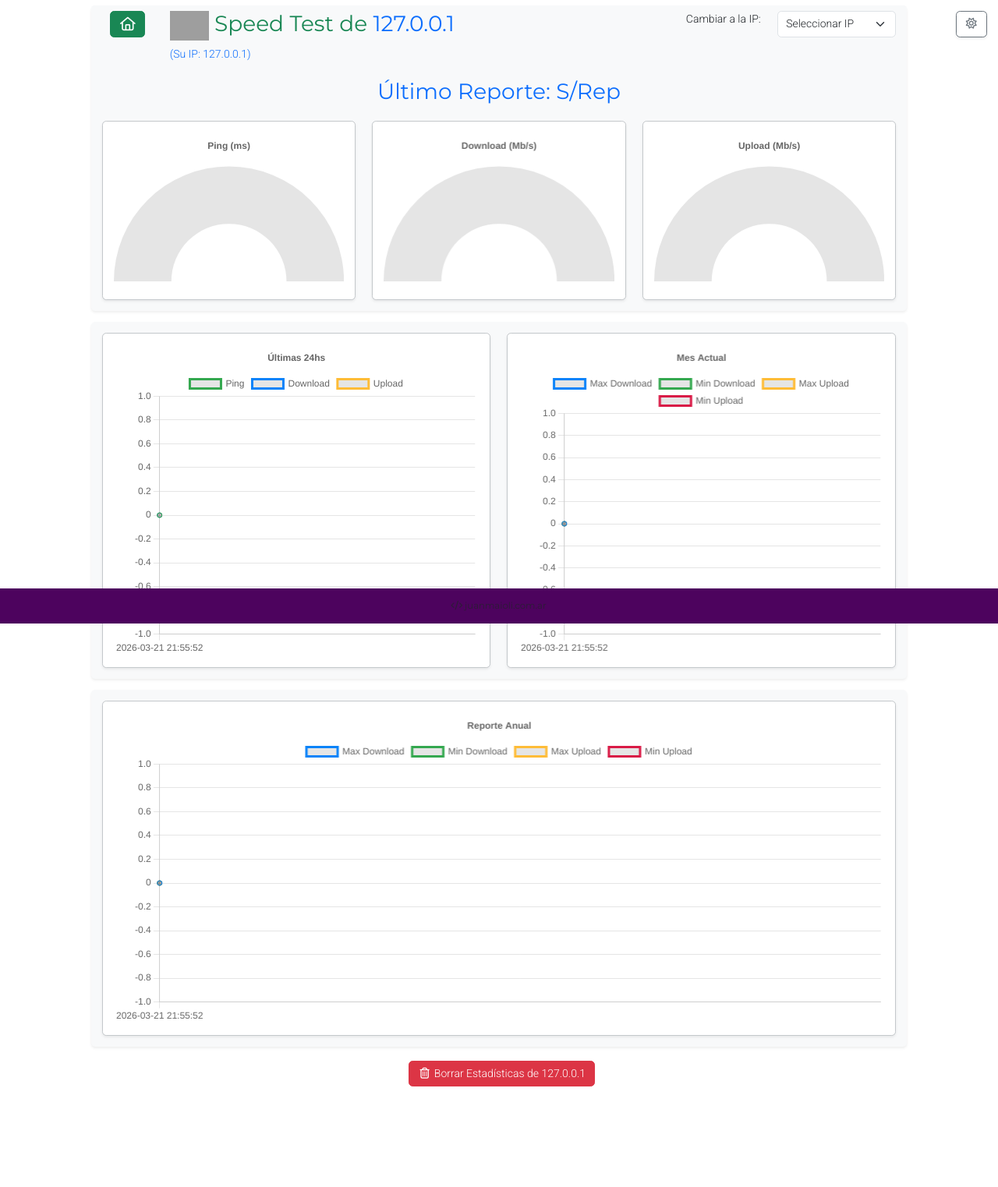
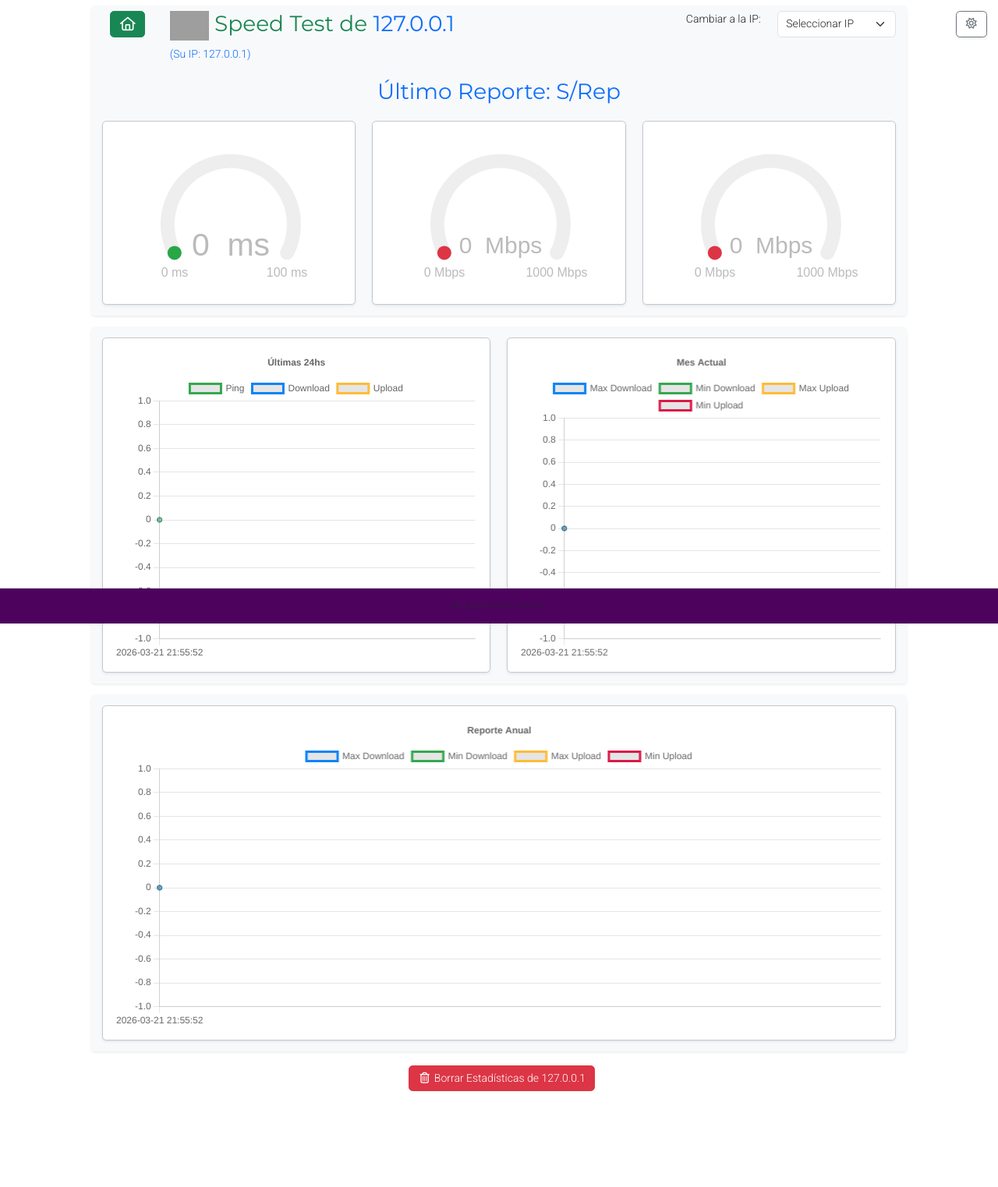
Before and after one commit to juanmaioli/speedtest, a PHP site: page /obj.php in a window 1280 px wide. Shown: the whole page at 78% size. Before the commit the page ends 1394 px from the top, so only its background shows below. Run offline with PHP 8.4, Linux system fonts and the light colour scheme; data that the repository does not hold is empty; grey boxes are pictures that could not be loaded.

Commit message:
✨ feat: Implementación de medidores radiales personalizados en obj.php usando gauge.js

```diff
--- /dev/null
+++ b/js/gauge.js
@@ -0,0 +1,112 @@
+
+/**
+ * Dibuja un gauge radial en un canvas.
+ * @param {string} id - ID del elemento canvas.
+ * @param {number} data - Valor actual a mostrar.
+ * @param {object} [options] - Opciones de configuración opcionales.
+ */
+function gaugeDraw(id, data, options = {}) {
+  const c = document.getElementById(id);
+  const ctx = c.getContext("2d");
+
+  // --- Configuración por defecto (Default Configuration) ---
+  const config = {
+    min: options.min !== undefined ? options.min : -50,
+    max: options.max !== undefined ? options.max : 50,
+    unit: options.unit || String.fromCharCode(176) + "C",
+    colors: options.colors || [
+      { max: 8, color: "#007BFF" },   // Azul
+      { max: 27, color: "#28A745" },  // Verde
+      { max: 30, color: "#FFC107" },  // Amarillo
+      { max: Infinity, color: "#DC3545" } // Rojo (Resto)
+    ]
+  };
+
+  // --- Dimensiones Dinámicas ---
+  const width = c.width;
+  const height = c.height;
+  const X = width / 2;
+  const Y = height / 1.7;
+  const minDimension = Math.min(width, height);
+  const outterRadius = minDimension * 0.45;
+  const innerRadius = outterRadius * 0.80;
+
+  // --- Limpieza ---
+  ctx.clearRect(0, 0, width, height);
+
+  // --- Lógica de Color ---
+  let activeColor = "#000";
+  const sortedColors = [...config.colors].sort((a, b) => a.max - b.max);
+
+  for (const range of sortedColors) {
+    if (data <= range.max) {
+      activeColor = range.color;
+      break;
+    }
+  }
+
+  // --- Lógica Matemática de Ángulos ---
+  const startAngle = Math.PI * 0.85;
+  const endAngle = Math.PI * 2.15;
+  const totalAngle = endAngle - startAngle;
+
+  const totalRange = config.max - config.min;
+  const progress = (data - config.min) / totalRange;
+  const clampedProgress = Math.max(0, Math.min(1, progress));
+
+  const currentAngle = startAngle + (totalAngle * clampedProgress);
+
+  // --- Renderizado de Texto Inteligente ---
+  let mainFontSize = Math.round(outterRadius * 0.45); // Base font size
+  const labelFontSize = Math.round(outterRadius * 0.18);
+
+  const mainText = data + " " + config.unit;
+
+  ctx.textAlign = "center";
+  ctx.textBaseline = "middle";
+  ctx.fillStyle = "#bbb";
+
+  // Ajuste automático de fuente para el texto principal
+  ctx.font = `${mainFontSize}px sans-serif`;
+  let textWidth = ctx.measureText(mainText).width;
+  const maxTextWidth = innerRadius * 1.5; // Espacio máximo disponible (aprox 1.5 veces el radio interior)
+
+  if (textWidth > maxTextWidth) {
+    // Escalar hacia abajo si excede el ancho
+    const scaleFactor = maxTextWidth / textWidth;
+    mainFontSize = Math.floor(mainFontSize * scaleFactor);
+    ctx.font = `${mainFontSize}px sans-serif`;
+  }
+
+  // Valor Principal
+  ctx.fillText(mainText, X, Y + (innerRadius * 0.4));
+
+  // Etiquetas Min/Max
+  ctx.font = `${labelFontSize}px sans-serif`;
+  ctx.fillText(config.min + config.unit, X - (outterRadius * 0.8), Y + (outterRadius * 0.7));
+  ctx.fillText(config.max + config.unit, X + (outterRadius * 0.8), Y + (outterRadius * 0.7));
+
+  // --- Renderizado de Arcos ---
+  setRadialGradient("#EEE", "#EEE");
+  drawDonut(startAngle, endAngle);
+
+  setRadialGradient(activeColor, activeColor);
+  drawDonut(startAngle, currentAngle);
+
+  // --- Funciones Auxiliares ---
+  function drawDonut(sRadian, eRadian){
+      ctx.beginPath();
+      ctx.strokeStyle = ctx.fillStyle;
+      ctx.lineWidth = outterRadius - innerRadius;
+      ctx.lineCap = "round";
+      ctx.arc(X, Y, (outterRadius + innerRadius) / 2, sRadian, eRadian, false);
+      ctx.stroke();
+  }
+
+  function setRadialGradient(sgc, bgc){
+      const grd = ctx.createRadialGradient(X, Y, innerRadius, X, Y, outterRadius);
+      grd.addColorStop(0, sgc);
+      grd.addColorStop(1, bgc);
+      ctx.fillStyle = grd;
+  }
+}
--- a/obj.php
+++ b/obj.php
@@ -238,17 +238,17 @@ include("header.php");
               </div>
             </div>
             <div class="row mt-3">
-              <div class="col-md-4">
+              <div class="col-md-4 text-center">
                 <div class="border border-secondary-subtle p-3 shadow-sm rounded bg-body">
                   <canvas id="gauge_ping" height="200"></canvas>
                 </div>
               </div>
-              <div class="col-md-4">
+              <div class="col-md-4 text-center">
                 <div class="border border-secondary-subtle p-3 shadow-sm rounded bg-body">
                   <canvas id="gauge_down" height="200"></canvas>
                 </div>
               </div>
-              <div class="col-md-4">
+              <div class="col-md-4 text-center">
                 <div class="border border-secondary-subtle p-3 shadow-sm rounded bg-body">
                   <canvas id="gauge_up" height="200"></canvas>
                 </div>
@@ -306,48 +306,43 @@ include("header.php");
     </div>
   </div>
   <br><br><br>
+  <script src="js/gauge.js"></script>
   <script>
-    // Configuración común para Gauges
-    const gaugeOptions = (title, max) => ({
-      type: 'doughnut',
-      data: {
-        datasets: [{
-          data: [0, max],
-          backgroundColor: ['rgba(10, 131, 249, 0.7)', 'rgba(0, 0, 0, 0.1)'],
-          borderWidth: 0,
-          circumference: 180,
-          rotation: 270,
-        }]
-      },
-      options: {
-        responsive: true,
-        maintainAspectRatio: false,
-        plugins: {
-          title: { display: true, text: title },
-          tooltip: { enabled: false },
-          legend: { display: false }
-        }
-      }
+    // Gauge Ping
+    gaugeDraw('gauge_ping', <?= $st_ping_gauge ?>, {
+      min: 0,
+      max: 100,
+      unit: " ms",
+      colors: [
+        { max: 20, color: "#28A745" }, // Verde (Excelente)
+        { max: 50, color: "#FFC107" }, // Amarillo (Aceptable)
+        { max: Infinity, color: "#DC3545" } // Rojo (Malo)
+      ]
     });
 
-    // Gauge Ping
-    const ctxGP = document.getElementById('gauge_ping').getContext('2d');
-    const gaugePing = new Chart(ctxGP, gaugeOptions('Ping (ms)', 100));
-    gaugePing.data.datasets[0].data = [<?= $st_ping_gauge ?>, 100 - <?= $st_ping_gauge ?>];
-    gaugePing.data.datasets[0].backgroundColor = [<?= $st_ping_gauge ?> > 60 ? 'rgba(217, 26, 70, 0.7)' : 'rgba(10, 131, 249, 0.7)', 'rgba(0, 0, 0, 0.1)'];
-    gaugePing.update();
-
     // Gauge Download
-    const ctxGD = document.getElementById('gauge_down').getContext('2d');
-    const gaugeDown = new Chart(ctxGD, gaugeOptions('Download (Mb/s)', 1000));
-    gaugeDown.data.datasets[0].data = [<?= $st_down_gauge ?>, 1000 - <?= $st_down_gauge ?>];
-    gaugeDown.update();
+    gaugeDraw('gauge_down', <?= $st_down_gauge ?>, {
+      min: 0,
+      max: 1000,
+      unit: " Mbps",
+      colors: [
+        { max: 100, color: "#DC3545" }, // Rojo (Lento)
+        { max: 300, color: "#FFC107" }, // Amarillo (Medio)
+        { max: Infinity, color: "#007BFF" } // Azul (Rápido)
+      ]
+    });
 
     // Gauge Upload
-    const ctxGU = document.getElementById('gauge_up').getContext('2d');
-    const gaugeUp = new Chart(ctxGU, gaugeOptions('Upload (Mb/s)', 1000));
-    gaugeUp.data.datasets[0].data = [<?= $st_up_gauge ?>, 1000 - <?= $st_up_gauge ?>];
-    gaugeUp.update();
+    gaugeDraw('gauge_up', <?= $st_up_gauge ?>, {
+      min: 0,
+      max: 1000,
+      unit: " Mbps",
+      colors: [
+        { max: 50, color: "#DC3545" }, // Rojo (Lento)
+        { max: 150, color: "#FFC107" }, // Amarillo (Medio)
+        { max: Infinity, color: "#FEBC37" } // Naranja (Rápido)
+      ]
+    });
 
     // Line Chart 24h
     new Chart(document.getElementById('line_24h').getContext('2d'), {
```
Also changed, not shown: README.md.
